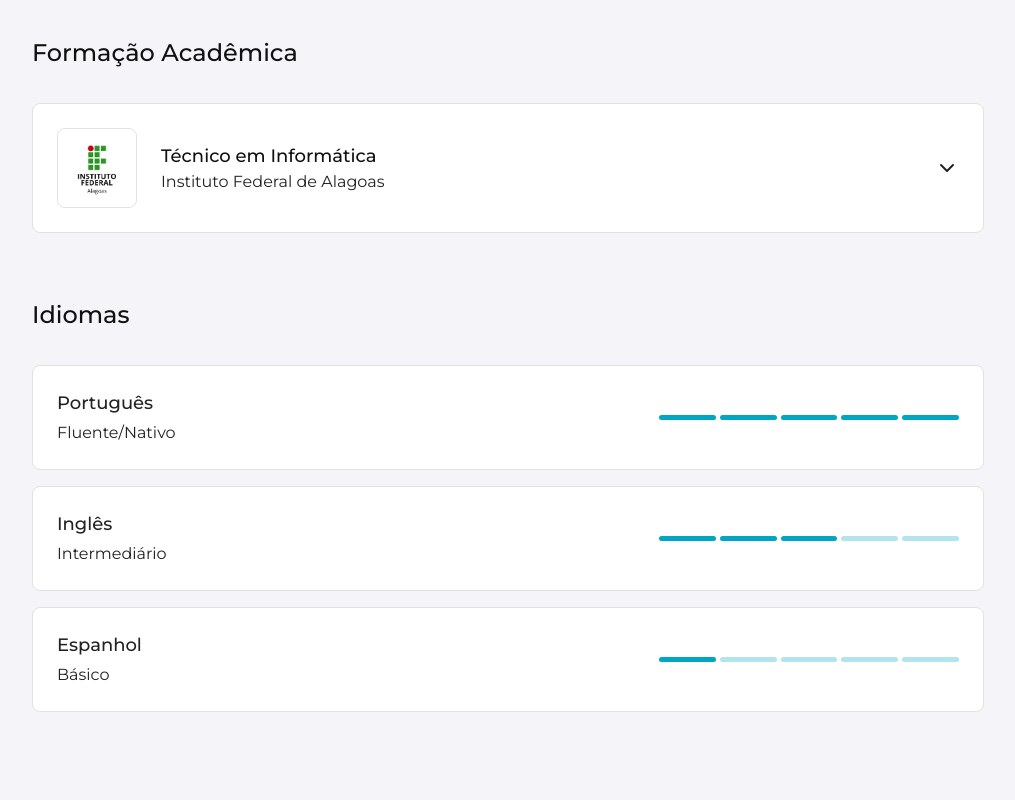
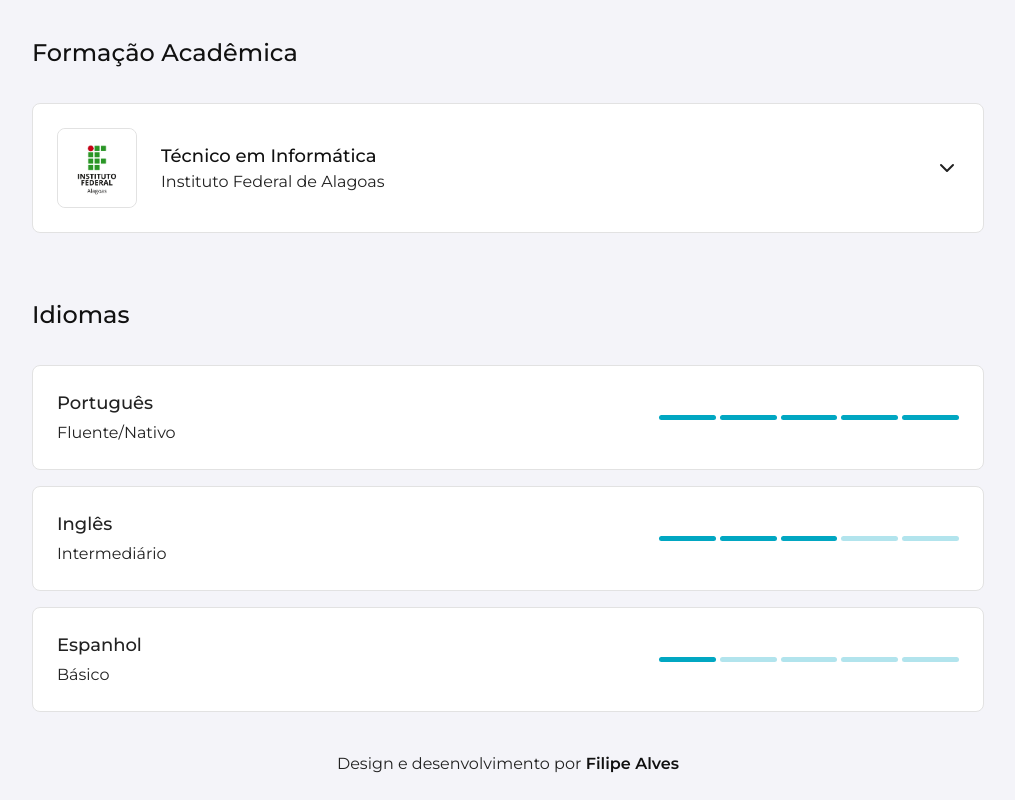
Before and after one commit to filipealvess/portfolio, a Next.js app: page / in a window 1280 px wide. Shown: the part 2414-3214 px from the top of the page, without its empty margins (132-1147 px from the left). Before the commit the page ends 3126 px from the top, so only its background shows below. Built offline with nearby package versions, Linux system fonts and the light colour scheme.

Commit message:
feat: rodape do site

```diff
--- a/pages/index.tsx
+++ b/pages/index.tsx
@@ -1,5 +1,6 @@
 import React from 'react';
 import Experience from '../src/components/Experience';
+import Footer from '../src/components/Footer';
 import Header from '../src/components/Header';
 import Language from '../src/components/Language';
 import Levels from '../src/components/Levels';
@@ -63,6 +64,8 @@ export default function Home({ toggleTheme }: Props) {
           <Language key={index} lang={lang} />
         ))}
       </Section>
+
+      <Footer />
     </>
   );
 }
--- /dev/null
+++ b/src/components/Footer/index.tsx
@@ -0,0 +1,13 @@
+import React from 'react';
+import { Container } from './styles';
+
+export default function Footer() {
+  return (
+    <Container>
+      <p>
+        Design e desenvolvimento por
+        <strong> Filipe Alves</strong>
+      </p>
+    </Container>
+  );
+}
--- /dev/null
+++ b/src/components/Footer/styles.ts
@@ -0,0 +1,10 @@
+import styled from 'styled-components';
+
+export const Container = styled.footer`
+  padding: 24px;
+  margin-top: 16px;
+
+  p {
+    text-align: center;
+  }
+`;
```
